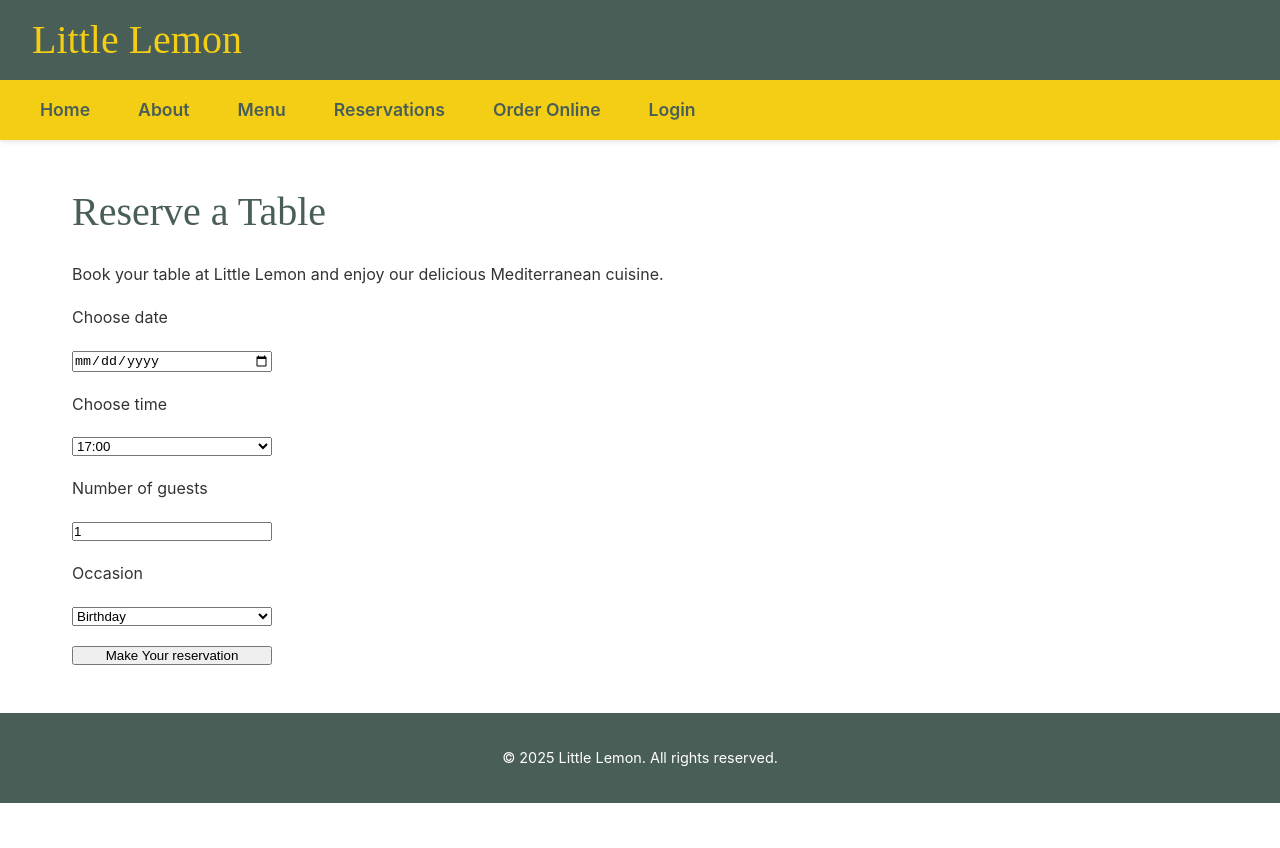
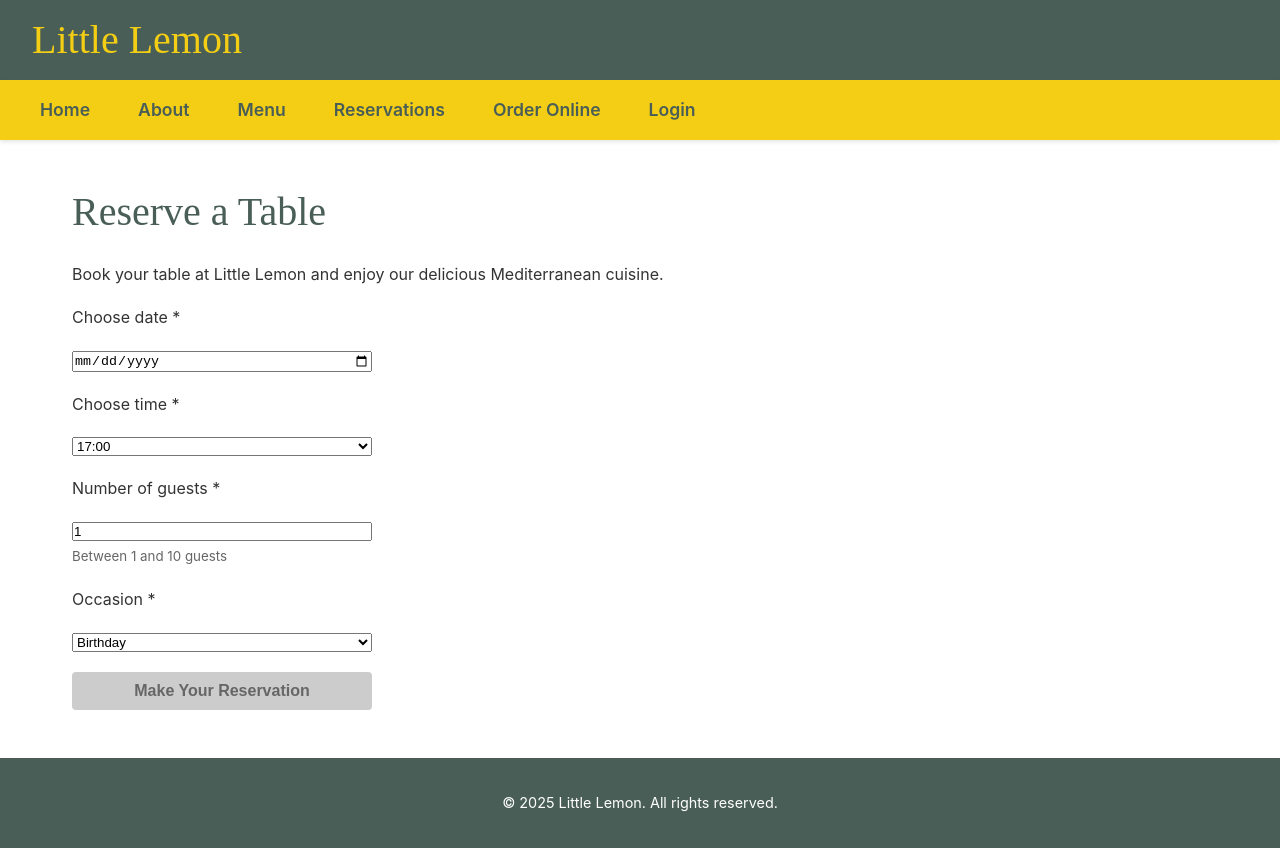
Before and after one commit to tk53582005/little-lemon, a React (Create React App) app: page /reservations in a window 1280 px wide. Before the commit the page ends 803 px from the top, so only its background shows below. Built offline with nearby package versions, Linux system fonts and the light colour scheme.

Commit message:
Add comprehensive form validation with HTML5 and React

```diff
--- a/src/components/BookingForm.js
+++ b/src/components/BookingForm.js
@@ -6,6 +6,14 @@ function BookingForm({ availableTimes, dispatch, submitForm }) {
   const [guests, setGuests] = useState(1);
   const [occasion, setOccasion] = useState('Birthday');
 
+  // 今日の日付を取得(過去の日付を選択できないようにする)
+  const today = new Date().toISOString().split('T')[0];
+
+  // フォームが有効かどうかをチェック
+  const isFormValid = () => {
+    return date && time && guests >= 1 && guests <= 10 && occasion;
+  };
+
   const handleDateChange = (e) => {
     setDate(e.target.value);
     dispatch({ type: 'UPDATE_TIMES', date: e.target.value });
@@ -13,41 +21,55 @@ function BookingForm({ availableTimes, dispatch, submitForm }) {
 
   const handleSubmit = (e) => {
     e.preventDefault();
+
+    // 追加のバリデーション
+    if (!isFormValid()) {
+      alert('Please fill in all required fields correctly.');
+      return;
+    }
+
     const formData = {
       date,
       time,
-      guests,
+      guests: Number(guests),
       occasion
     };
     submitForm(formData);
   };
 
   return (
-    <form onSubmit={handleSubmit} style={{ display: 'grid', maxWidth: '200px', gap: '20px' }}>
-      <label htmlFor="res-date">Choose date</label>
+    <form onSubmit={handleSubmit} style={{ display: 'grid', maxWidth: '300px', gap: '20px' }}>
+      <label htmlFor="res-date">Choose date *</label>
       <input
         type="date"
         id="res-date"
         value={date}
+        min={today}
         onChange={handleDateChange}
         required
+        aria-label="Choose reservation date"
       />
 
-      <label htmlFor="res-time">Choose time</label>
+      <label htmlFor="res-time">Choose time *</label>
       <select
         id="res-time"
         value={time}
         onChange={(e) => setTime(e.target.value)}
         required
+        aria-label="Choose reservation time"
       >
-        {availableTimes.map((availableTime) => (
-          <option key={availableTime} value={availableTime}>
-            {availableTime}
-          </option>
-        ))}
+        {availableTimes.length > 0 ? (
+          availableTimes.map((availableTime) => (
+            <option key={availableTime} value={availableTime}>
+              {availableTime}
+            </option>
+          ))
+        ) : (
+          <option>No available times</option>
+        )}
       </select>
 
-      <label htmlFor="guests">Number of guests</label>
+      <label htmlFor="guests">Number of guests *</label>
       <input
         type="number"
         placeholder="1"
@@ -57,21 +79,42 @@ function BookingForm({ availableTimes, dispatch, submitForm }) {
         value={guests}
         onChange={(e) => setGuests(e.target.value)}
         required
+        aria-label="Number of guests"
       />
+      <small style={{ marginTop: '-15px', color: '#666' }}>
+        Between 1 and 10 guests
+      </small>
 
-      <label htmlFor="occasion">Occasion</label>
+      <label htmlFor="occasion">Occasion *</label>
       <select
         id="occasion"
         value={occasion}
         onChange={(e) => setOccasion(e.target.value)}
         required
+        aria-label="Select occasion"
       >
         <option>Birthday</option>
         <option>Anniversary</option>
         <option>Engagement</option>
       </select>
 
-      <input type="submit" value="Make Your reservation" />
+      <button
+        type="submit"
+        disabled={!isFormValid()}
+        style={{
+          padding: '10px',
+          backgroundColor: isFormValid() ? '#F4CE14' : '#ccc',
+          color: isFormValid() ? '#495E57' : '#666',
+          border: 'none',
+          borderRadius: '4px',
+          cursor: isFormValid() ? 'pointer' : 'not-allowed',
+          fontWeight: 'bold',
+          fontSize: '1rem'
+        }}
+        aria-label="Make reservation"
+      >
+        Make Your Reservation
+      </button>
     </form>
   );
 }
```
